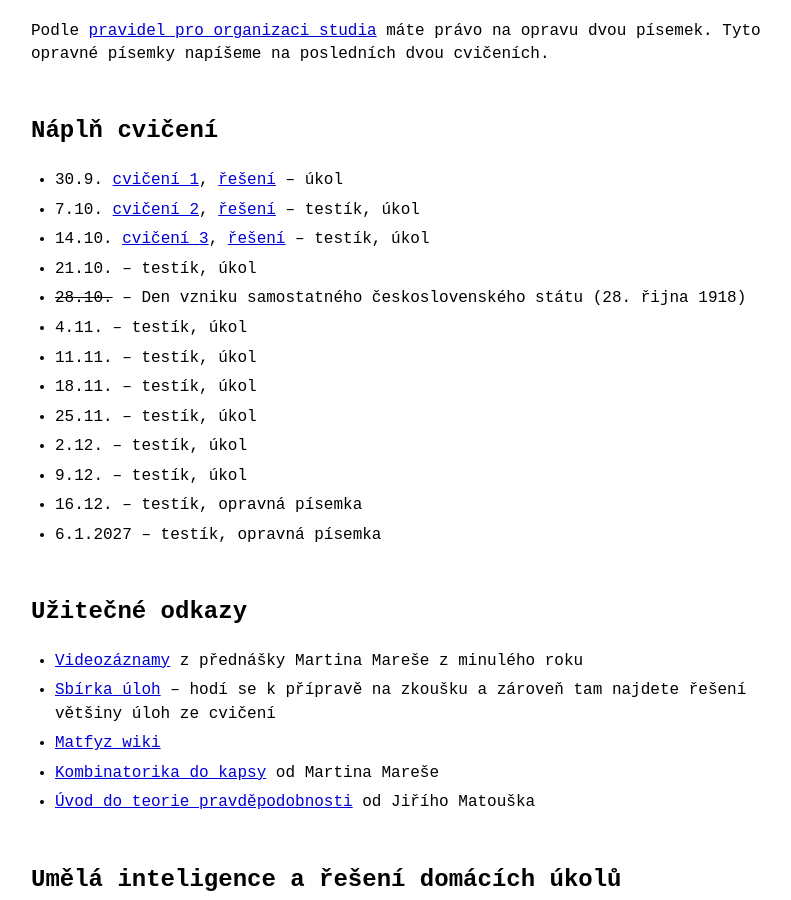
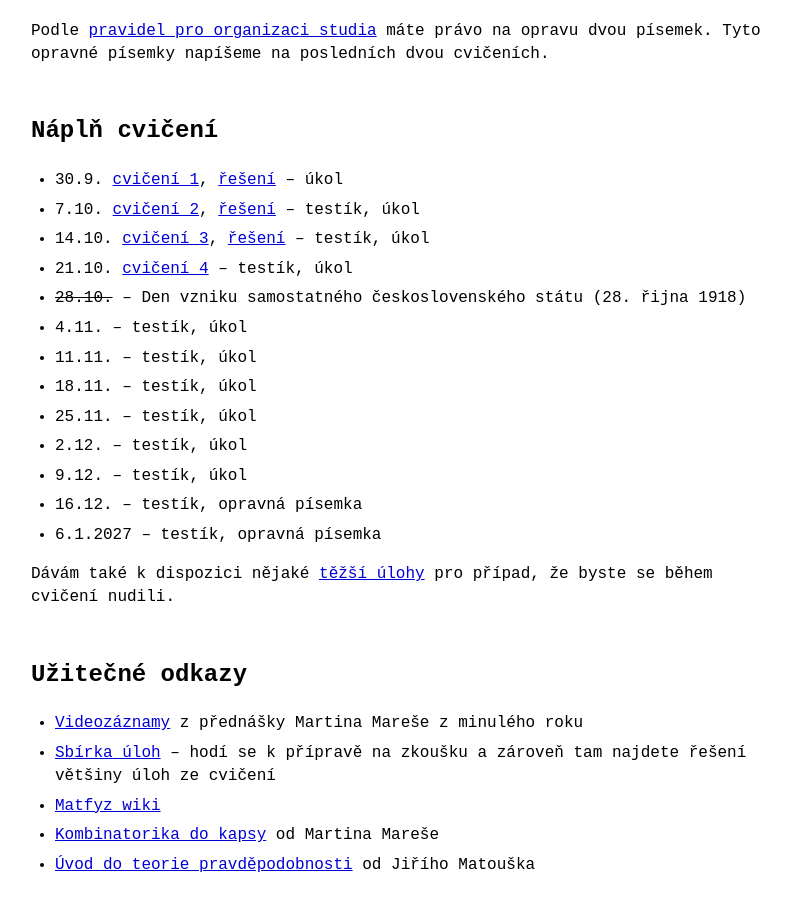
Before and after one commit to Couleslaw/couleslaw.github.io, a Jekyll site: the page built from teaching/2627/dm/index.md, in a window 1280 px wide and 900 px high, scrolled down 1692 px. Shown: the whole window, without its empty margins (234-1025 px from the left). Built offline with Jekyll 4.4.1, drawn with Linux system fonts in a browser that asks for light colours.

Commit message:
add dm cv4

```diff
--- a/teaching/2627/dm/index.md
+++ b/teaching/2627/dm/index.md
@@ -54,7 +54,7 @@ Podle [pravidel pro organizaci studia](https://www.mff.cuni.cz/cs/vnitrni-zalezi
 - 30.9. [cvičení 1](./cv1.pdf), [řešení](cv1-reseni.pdf) -- úkol
 - 7.10. [cvičení 2](./cv2.pdf), [řešení](cv2-reseni.pdf) -- testík, úkol
 - 14.10. [cvičení 3](./cv3.pdf), [řešení](cv3-reseni.pdf) -- testík, úkol
-- 21.10. -- testík, úkol
+- 21.10. [cvičení 4](./cv4.pdf) -- testík, úkol
 - ~~28.10.~~ -- Den vzniku samostatného československého státu (28. řijna 1918)
 - 4.11. -- testík, úkol
 - 11.11. -- testík, úkol
@@ -64,6 +64,8 @@ Podle [pravidel pro organizaci studia](https://www.mff.cuni.cz/cs/vnitrni-zalezi
 - 9.12. -- testík, úkol
 - 16.12. -- testík, opravná písemka
 - 6.1.2027 -- testík, opravná písemka
+
+Dávám také k dispozici nějaké [těžší úlohy](./tezke_ulohy.pdf) pro případ, že byste se během cvičení nudili.
 
 ## Užitečné odkazy
 
```
Also changed, not shown: 2 other files.
